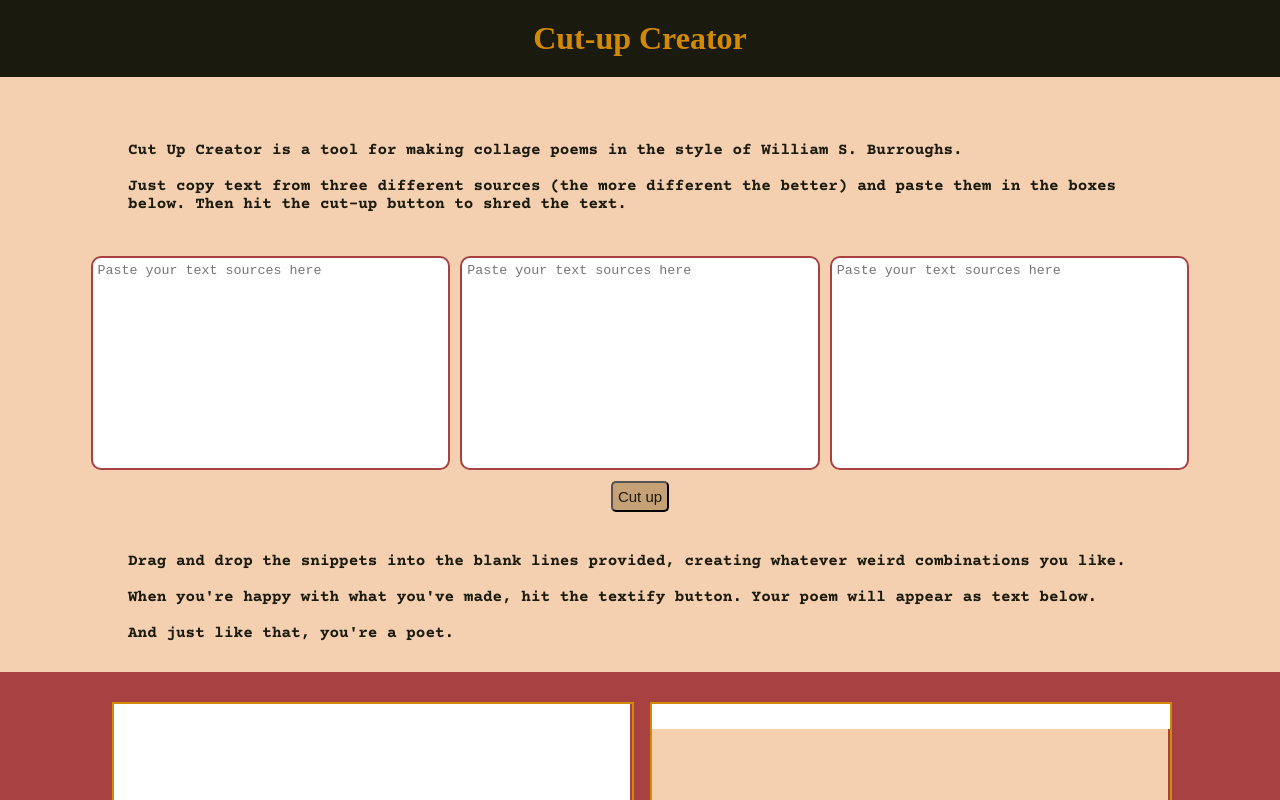
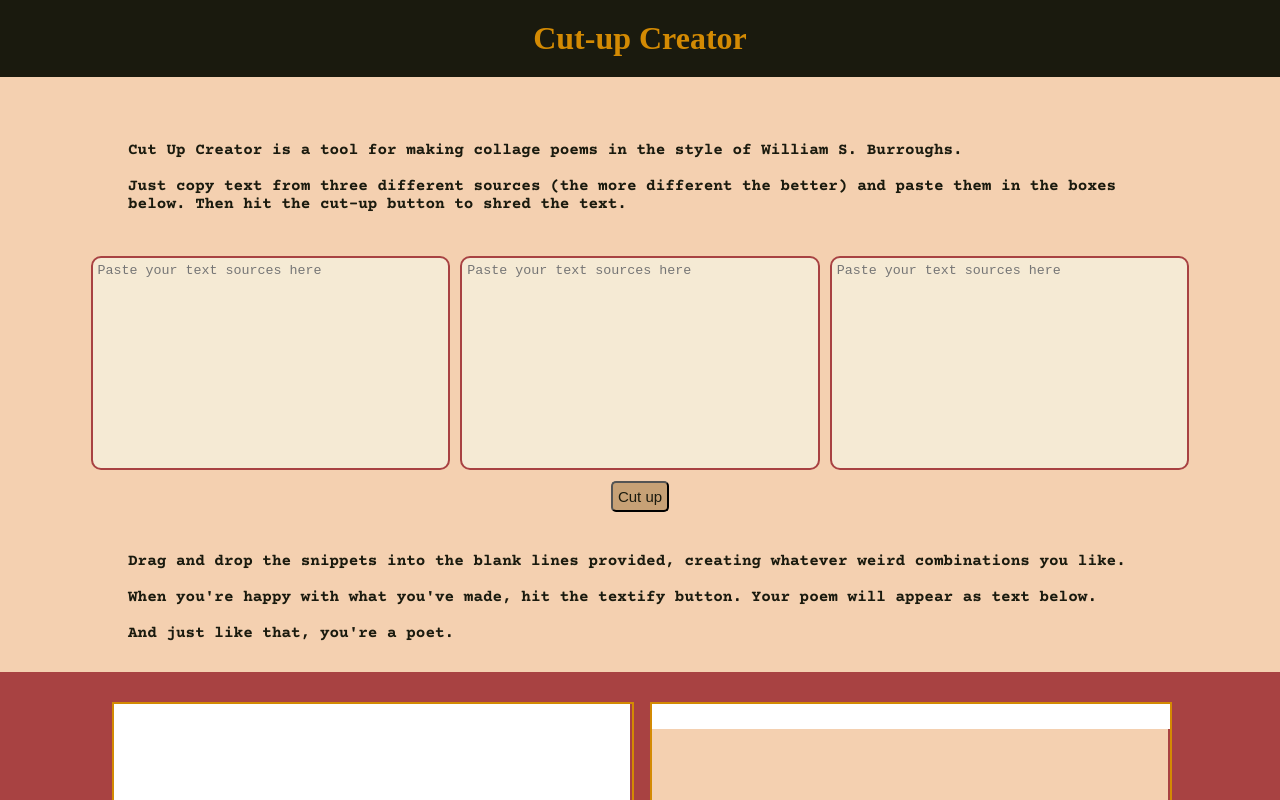
Before and after one commit to charlie-galb/cut-up, a React app: page / in a window 1280 px wide. Shown: the top 800 px of the page. Built offline with nearby package versions, Linux system fonts and the light colour scheme; a web font is replaced by a local one.

Commit message:
add background-colour to text area

```diff
--- a/src/styles/components/cutting-board.scss
+++ b/src/styles/components/cutting-board.scss
@@ -11,6 +11,7 @@
 }
 
 .cutting-text-area {
+    background-color: var(--offWhite);
     border: solid 2px var(--richRed);
     border-radius: 10px;
     height: 200px;
```
